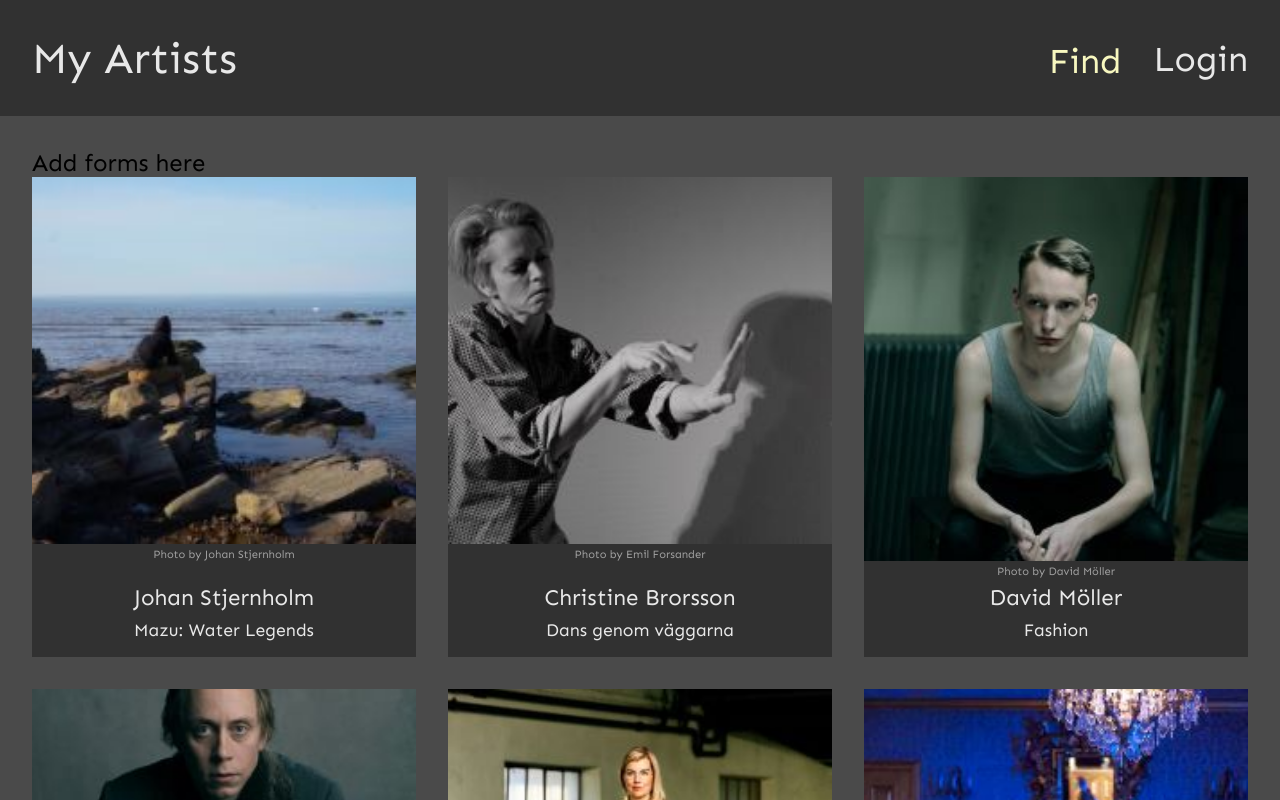
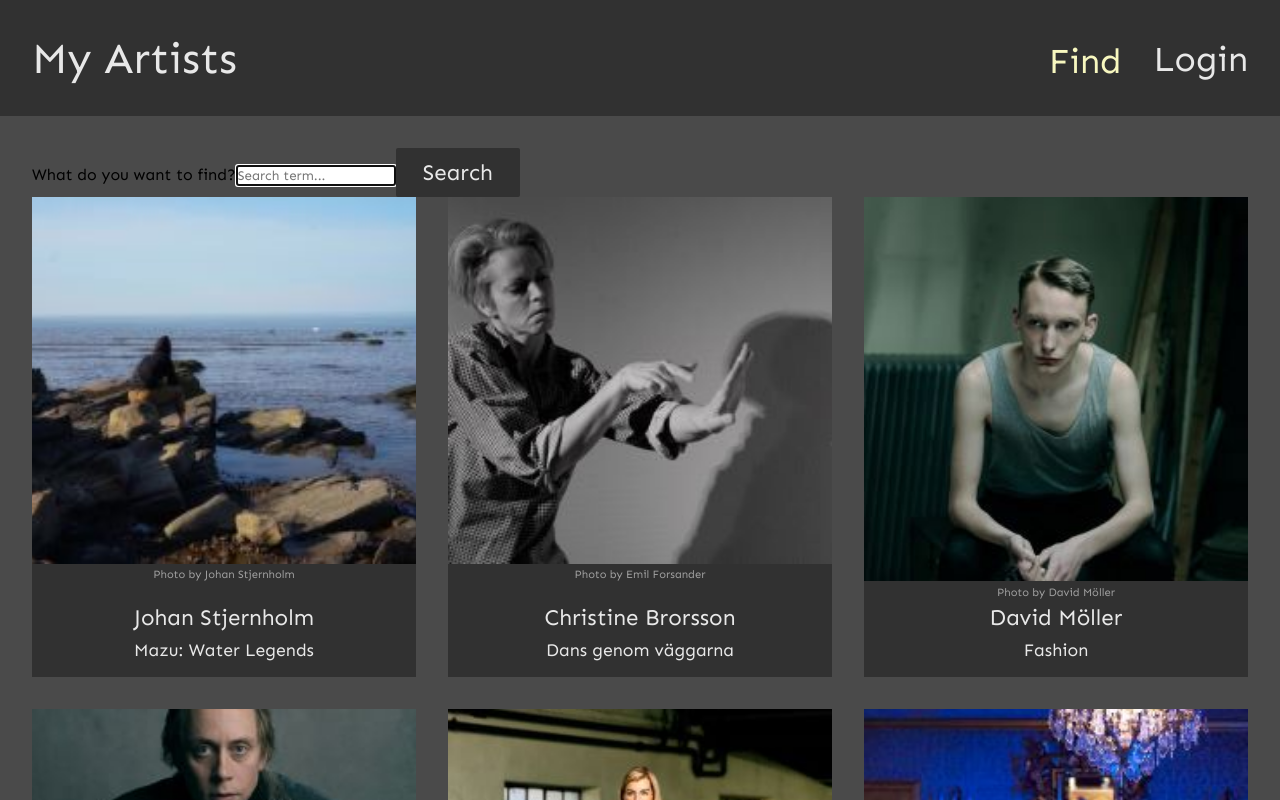
Before and after one commit to codeballet/myartists, a React (Vite) app: page /find in a window 1280 px wide. Shown: the top 800 px of the page. Built offline with nearby package versions, Linux system fonts and the light colour scheme.

Commit message:
feat: Search on Works on FindPage

```diff
--- /dev/null
+++ b/src/components/SearchForm.tsx
@@ -0,0 +1,46 @@
+import { ChangeEvent, ReactElement } from "react";
+import { IWork } from "../interfaces";
+
+interface ISearchFormProps {
+    foundWorks: IWork[];
+    setFoundWorks: (newWorks: IWork[]) => void;
+    searchTerm: string;
+    setSearchTerm: (searchTerm: string) => void;
+    works: IWork[];
+    setWorks: (newWorks: IWork[]) => void;
+}
+
+export function SearchForm({
+    foundWorks,
+    setFoundWorks,
+    searchTerm,
+    setSearchTerm,
+    works,
+    setWorks,
+}: ISearchFormProps): ReactElement {
+    const search = (e: ChangeEvent<HTMLInputElement>) => {
+        console.log(e.target.value);
+        setSearchTerm(e.target.value);
+
+        const newWorks = works.filter((work) =>
+            work.title.includes(e.target.value)
+        );
+        setFoundWorks(newWorks);
+    };
+    return (
+        <form id="searchForm">
+            <label htmlFor="searchInput" id="searchLabel">
+                What do you want to find?
+            </label>
+            <input
+                autoFocus
+                id="searchInput"
+                onChange={search}
+                placeholder="Search term..."
+                type="text"
+                value={searchTerm}
+            />
+            <button>Search</button>
+        </form>
+    );
+}
--- a/src/components/index.ts
+++ b/src/components/index.ts
@@ -3,3 +3,4 @@ export * from "./Card";
 export * from "./FavoriteIcon";
 export * from "./Footer";
 export * from "./Header";
+export * from "./SearchForm";
--- a/src/pages/FindPage.tsx
+++ b/src/pages/FindPage.tsx
@@ -1,5 +1,5 @@
 import { ReactElement, useState } from "react";
-import { Card } from "../components";
+import { Card, SearchForm } from "../components";
 import { useRouteLoaderData } from "react-router-dom";
 import { TData } from "../types";
 import { IArtist, IImageCredits, IWork, IWorkArtist } from "../interfaces";
@@ -11,7 +11,9 @@ export function FindPage(): ReactElement {
 
     // Define states
     const [artists, setArtists] = useState<IArtist[]>(data[0]);
+    const [foundWorks, setFoundWorks] = useState<IWork[]>(data[2]);
     const [imageCredits, setImageCredits] = useState<IImageCredits[]>(data[1]);
+    const [searchTerm, setSearchTerm] = useState<string>("");
     const [works, setWorks] = useState<IWork[]>(data[2]);
     const [worksArtists, setWorksArtists] = useState<IWorkArtist[]>(data[3]);
 
@@ -25,10 +27,17 @@ export function FindPage(): ReactElement {
     return (
         <section className="find-page">
             <div className="forms-container">
-                <h1>Add forms here</h1>
+                <SearchForm
+                    foundWorks={foundWorks}
+                    setFoundWorks={setFoundWorks}
+                    searchTerm={searchTerm}
+                    setSearchTerm={setSearchTerm}
+                    works={works}
+                    setWorks={setWorks}
+                />
             </div>
             <div className="cards-container">
-                {shuffleArray(works).map((work) => (
+                {shuffleArray(foundWorks).map((work) => (
                     <Card
                         key={work.id}
                         artists={workArtists(artists, work.id, worksArtists)}
```
